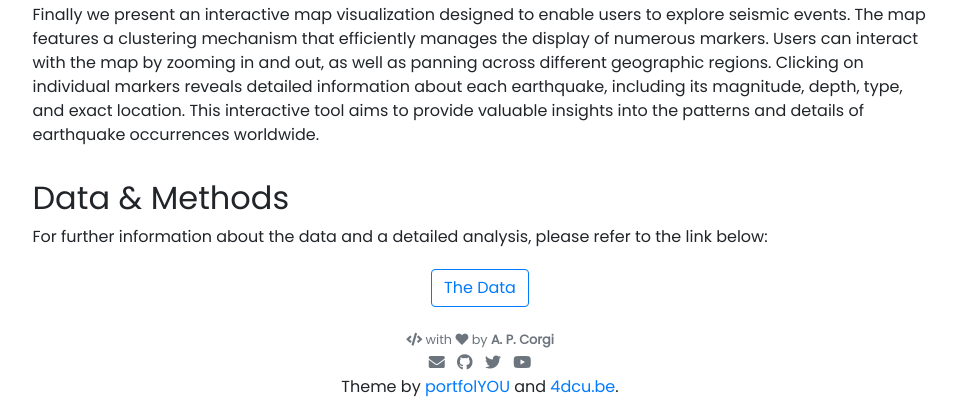
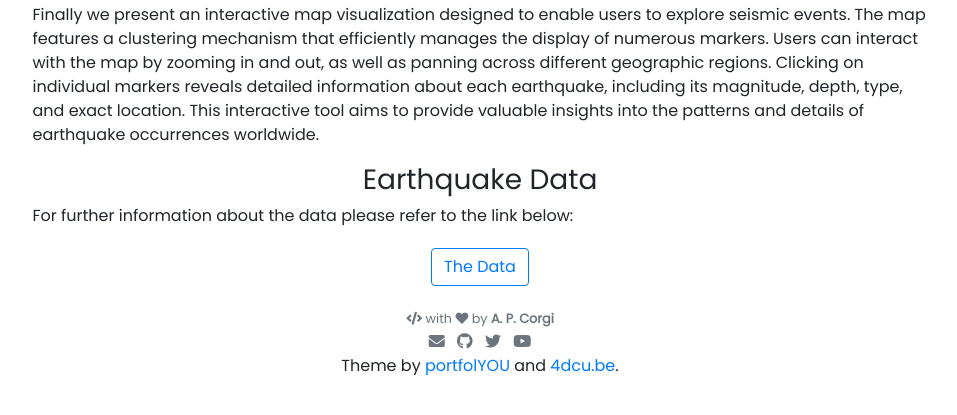
Before and after one commit to Nitya01/Jekyll-pages, a Jekyll site: the page built from _projects/Final Project.md, in a window 1280 px wide and 900 px high, scrolled down 2957 px, cut to the strip 485-900 px from the top of the window. Shown: the whole strip, without its empty margins (160-1117 px from the left). Built offline with Jekyll 4.4.1, drawn with Linux system fonts in a browser that asks for light colours; nearby versions of some CDN libraries; after the commit the page ends 3836 px from its top, so only the background shows below that; some of the changed text lies outside the part shown.

Commit message:
Update site content with new Jekyll site files and folders

```diff
--- a/_projects/Final Project.md
+++ b/_projects/Final Project.md
@@ -13,35 +13,35 @@ custom_js:
 <h2 align="center">Earthquake Data - Interactive Dashboard Webpage</h2>
 Welcome to the interactive earthquake observatory, built by Group 1, for the Final Project of Data Visualizations Coursework
 
-### Visualization 1: Geopandas Plot with Matplotlib Markers
-<iframe src="{{ site.baseurl }}/assets/plots/visualization_1.html" width="100%" height="600" frameborder="0" allowfullscreen></iframe>
+<h3 align="center">Visualization 1: Geopandas Plot with Matplotlib Markers</h3>
+<iframe src="{{ site.baseurl }}/assets/html/visualization_1.html" width="100%" height="600" frameborder="0" allowfullscreen></iframe>
 
 In this visualization, geopandas was used to create a geographical plot of the earthquake events. You can see the earthquakes on the map, they are color coded by the magnitude and sized by depth. Users can use this visualization to gain insights into earthquake occurrences and their spatial distribution such as identifying high seismic regions. The patterns can be analyzed to see if there is correlation between earthquakes’ magnitude, depth, and geographic locations. Users can assess the impacts of recent earthquakes, which can help with disaster preparedness and responses.
 
 
 
-### Visualization 2: Time Series Plot
+<h3 align="center">Visualization 2: Time Series Plot</h3>
 
-<iframe src="{{ site.baseurl }}/assets/plots/visualization_2.html" width="100%" height="600" frameborder="0" allowfullscreen></iframe>
+<iframe src="{{ site.baseurl }}/assets/html/visualization_2.html" width="100%" height="600" frameborder="0" allowfullscreen></iframe>
 
 The second plot an interactive time series chart illustrating daily earthquake frequencies over a specific period. Displayed on the x-axis are the dates, while the y-axis quantifies the daily counts of earthquakes. The line graph, marked with red points at each data point, illustrates the trend in earthquake occurrences over this one-month period (early March to early April 2024). An interactive feature allows the users to hover over the points on the line to get the exact date and  enhances user engagement. This feature aids in the detailed examination of trends and anomalies in earthquake activities, making this visualization a practical resource for those tracking seismic patterns.
 
-### Visualization 3: Scatter Plot - Earthquake's Depth vs Magnitude
+<h3 align="center"> Visualization 3: Scatter Plot - Earthquake's Depth vs Magnitude </h3>
 
-<iframe src="{{ site.baseurl }}/assets/plots/visualization_3.html" width="100%" height="600" frameborder="0" allowfullscreen></iframe>
+<iframe src="{{ site.baseurl }}/assets/html/visualization_3.html" width="100%" height="600" frameborder="0" allowfullscreen></iframe>
 
 The scatter plot illustrates the relationship between the depth at which earthquakes occur and their respective magnitudes. As shown, most earthquakes occur at shallower depths, with the majority of magnitudes clustering between 0 and 2 on the Richter scale. Interestingly, the plot highlights that while high-magnitude earthquakes (above 4.0) can occur at various depths, they predominantly appear at depths less than 100 km. The plot also displays a few outliers, where significant earthquakes have occurred at greater depths, showing that high-magnitude earthquakes are not exclusively shallow. This visualization can help in understanding the distribution and frequency of earthquake magnitudes in relation to their depths, providing crucial insights for geoscientific studies and earthquake preparedness initiatives.
 
-### Visualization 4: Folium Plot - Overall Earthquake locations on semi real-time global map
+<h3 align="center">Visualization 4: Folium Plot - Overall Earthquake locations on semi real-time global map</h3>
 
-<iframe src="{{ site.baseurl }}/assets/plots/earthquake_map.html" width="100%" height="600" frameborder="0" allowfullscreen></iframe>
+<iframe src="{{ site.baseurl }}/assets/html/earthquake_map.html" width="100%" height="600" frameborder="0" allowfullscreen></iframe>
 
 Finally we present an interactive map visualization designed to enable users to explore seismic events. The map features a clustering mechanism that efficiently manages the display of numerous markers. Users can interact with the map by zooming in and out, as well as panning across different geographic regions. Clicking on individual markers reveals detailed information about each earthquake, including its magnitude, depth, type, and exact location. This interactive tool aims to provide valuable insights into the patterns and details of earthquake occurrences worldwide.
 
 
-## Data & Methods
+<h3 align="center">Earthquake Data</h3>
 
-For further information about the data and a detailed analysis, please refer to the link below:
+For further information about the data please refer to the link below:
 
 <div style="text-align: center;">
 {% include elements/button.html link="https://github.com/Nitya01/Jekyll-pages/tree/main/_data/all_month.csv" text="The Data" %}
```
